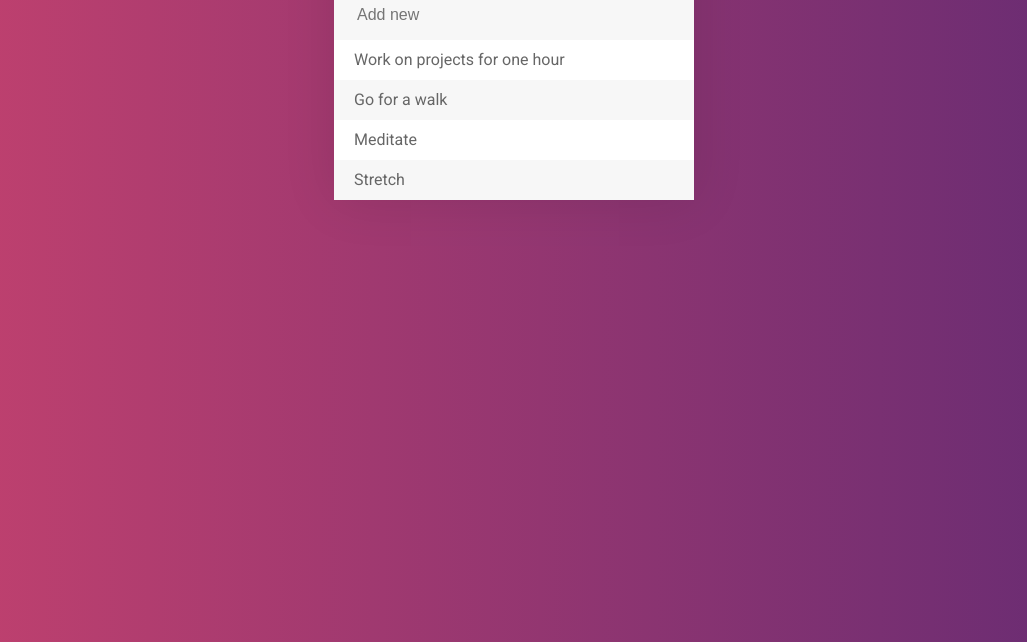
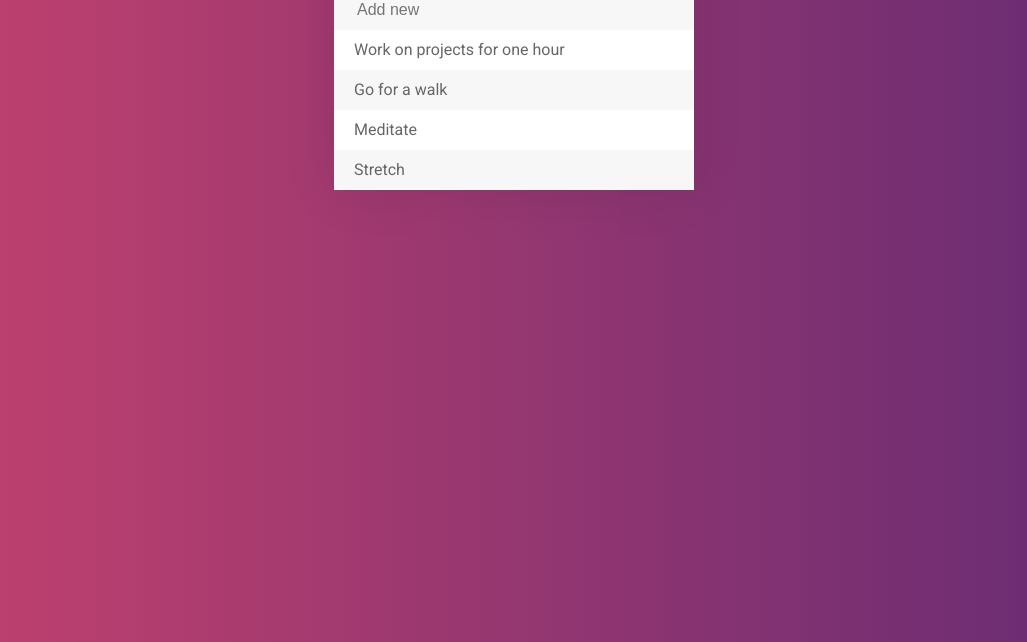
Before and after one commit to nataliecardot/to-do-list-jquery-bootstrap, a plain HTML site: page index.html in a window 1280 px wide. Shown: the part 158-800 px from the top of the page, without its empty margins (126-1153 px from the left). Drawn offline with nearby package versions, Linux system fonts and the light colour scheme.

Commit message:
Update comments, input box styling

```diff
--- a/script.js
+++ b/script.js
@@ -24,12 +24,12 @@ $(function() {
 
   // Click to delete
   $('ul').on('click', 'span', function(e) {
-    // fadeOut() hides element by setting to transparent
+    // fadeOut() hides element by setting it to transparent
     $(this).parent().fadeOut(500, function() {
       // Removes element along with its data and events
       $(this).remove();
     });
-    // Prevents event from bubbling up DOM tree,notifying any parent handlers of the event
+    // Prevents event from bubbling up DOM tree, notifying any parent handlers of it
     e.stopPropagation();
   });
 
--- a/styles.css
+++ b/styles.css
@@ -25,6 +25,7 @@ ul {
 li {
   background: white;
   height: 40px;
+  /* distance from the top of the first line of text to the top of the second */
   line-height: 40px;
   color: #666;
 }
@@ -57,6 +58,10 @@ input {
   font-size: 1em;
   background: #f7f7f7;
   width: 100%;
+  height: 40px;
+  /* distance from the top of the first line of text to the top of the second */
+  line-height: 40px;
+  /* Order: top, right, bottom, left */
   padding: 13px 13px 13px 20px;
   /* Includes padding and border in element's total width and height */
   box-sizing: border-box;
```
